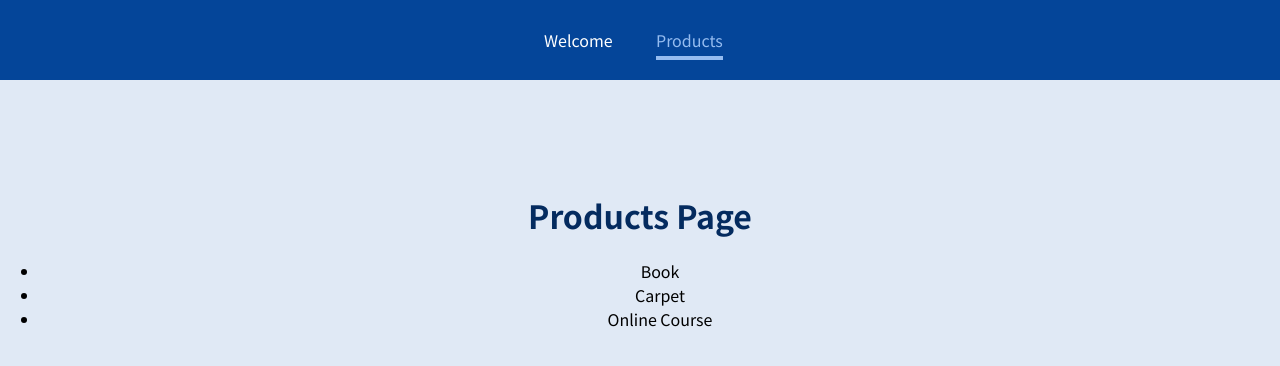
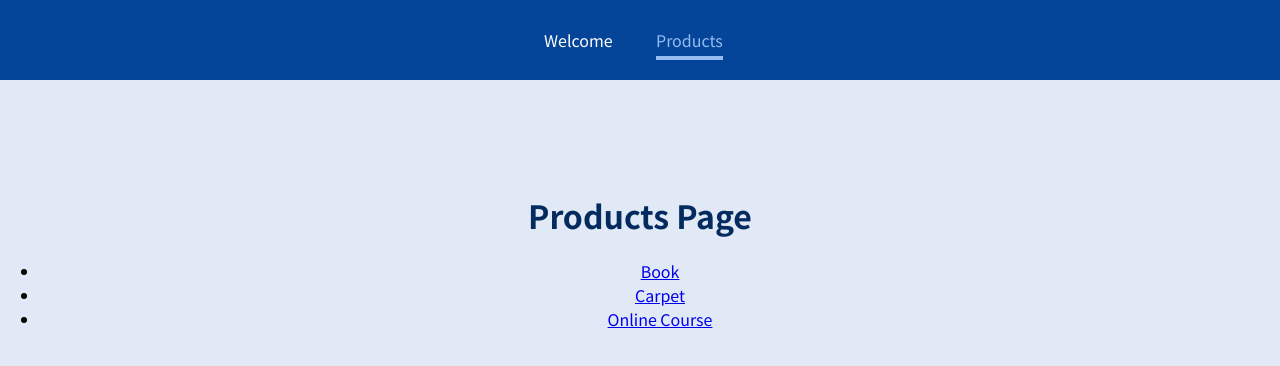
Before and after one commit to mostlyclicks/react-router-work, a React (Create React App) app: page /products in a window 1280 px wide. Shown: the top 366 px of the page. Built offline with nearby package versions, Linux system fonts and the light colour scheme.

Commit message:
add switch and exact

```diff
--- a/src/App.js
+++ b/src/App.js
@@ -1,4 +1,4 @@
-import { Route } from 'react-router-dom'
+import { Route, Switch } from 'react-router-dom'
 import Welcome from './pages/Welcome'
 import Products from './pages/Products'
 import ProductDetail from './pages/ProductDetail'
@@ -9,15 +9,17 @@
     <div>
       <MainHeader />
       <main>
+        <Switch>
           <Route path="/welcome">
             <Welcome />
           </Route>
-        <Route path="/products">
+          <Route path="/products" exact>
             <Products />
           </Route>
-        <Route path="/product-detail/:productId">
+          <Route path="/products/:productId">
             <ProductDetail  />
           </Route>
+        </Switch>
       </main>
     </div>
   );
--- a/src/pages/Products.js
+++ b/src/pages/Products.js
@@ -1,4 +1,5 @@
 import React from 'react'
+import { Link } from 'react-router-dom'
 
 
 
@@ -12,9 +13,9 @@
     <div>
       <h1>Products Page</h1>
       <ul>
-        <li>Book</li>
-        <li>Carpet</li>
-        <li>Online Course</li>
+        <li><Link to="products/p1">Book</Link></li>
+        <li><Link to="products/p2">Carpet</Link></li>
+        <li><Link to="products/p3">Online Course</Link></li>
       </ul>
     </div>
   )
```
Also changed, not shown: 1 other file (tests, documents, lock files or other folders). Lines whose indentation alone changed are shown as unchanged.
